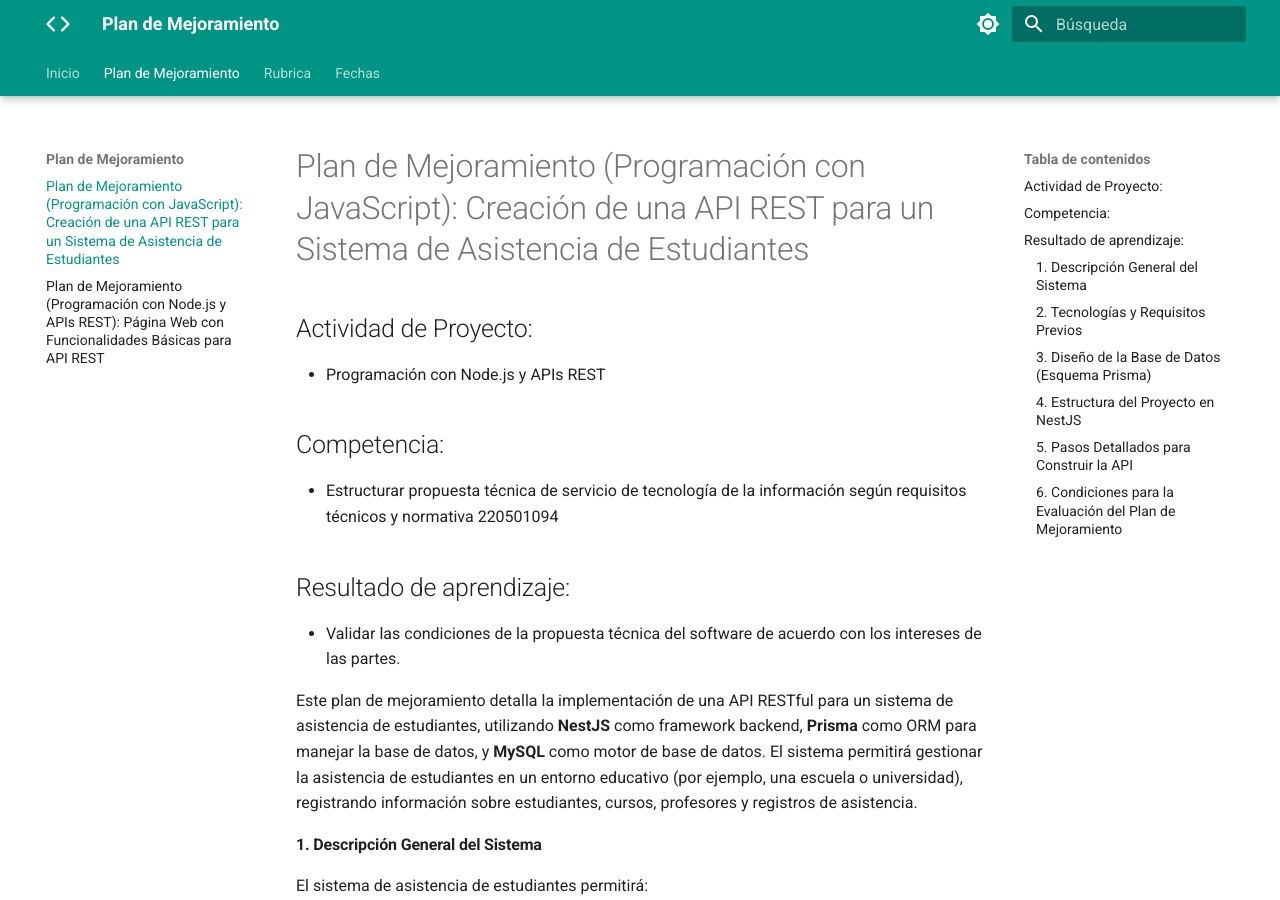
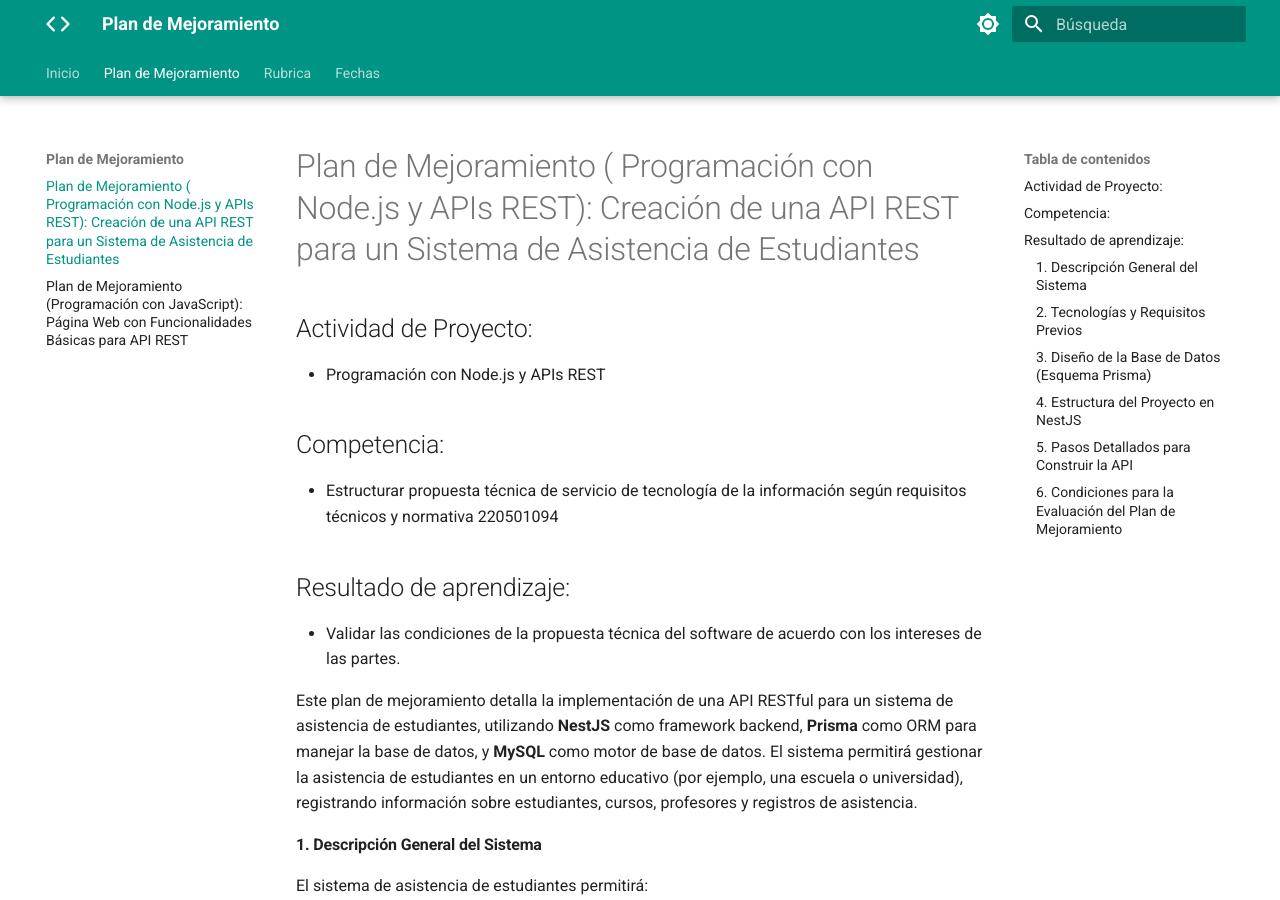
Before and after one commit to jfinfosena/25_adso_pm, an MkDocs documentation site: the page built from docs/content/p0.md, in a window 1280 px wide and 900 px high. Built offline with MkDocs 1.6.1 and Material for MkDocs 9.7.7, drawn with Linux system fonts in a browser that asks for light colours.

Commit message:
20-08-2025

```diff
--- a/docs/content/p0.md
+++ b/docs/content/p0.md
@@ -1,4 +1,4 @@
-# Plan de Mejoramiento (Programación con JavaScript): Creación de una API REST para un Sistema de Asistencia de Estudiantes
+# Plan de Mejoramiento ( Programación con Node.js y APIs REST): Creación de una API REST para un Sistema de Asistencia de Estudiantes
 
 
 ## Actividad de Proyecto:
```
Also changed, not shown: docs/content/p1.md (+1 -1 lines).
